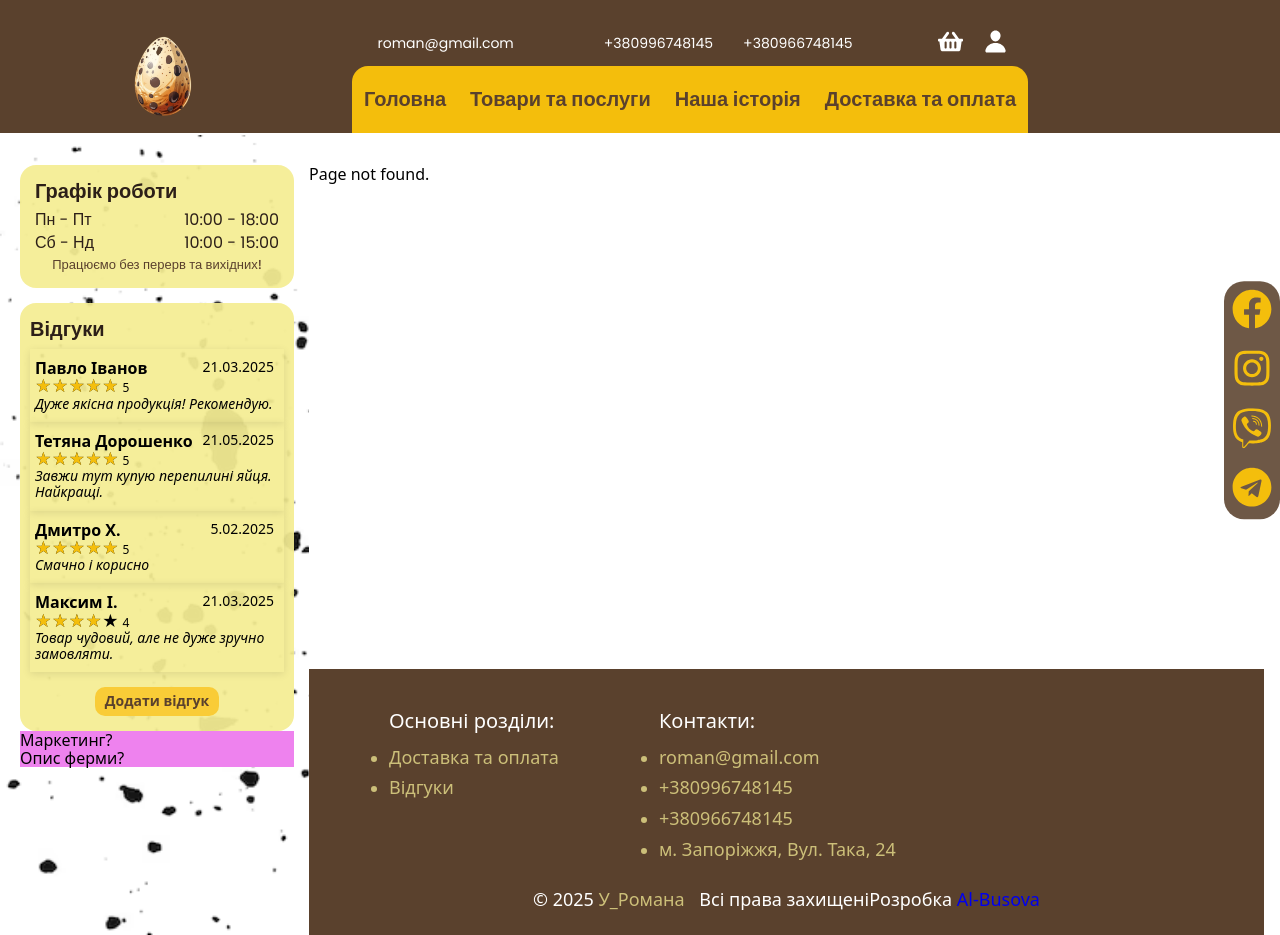
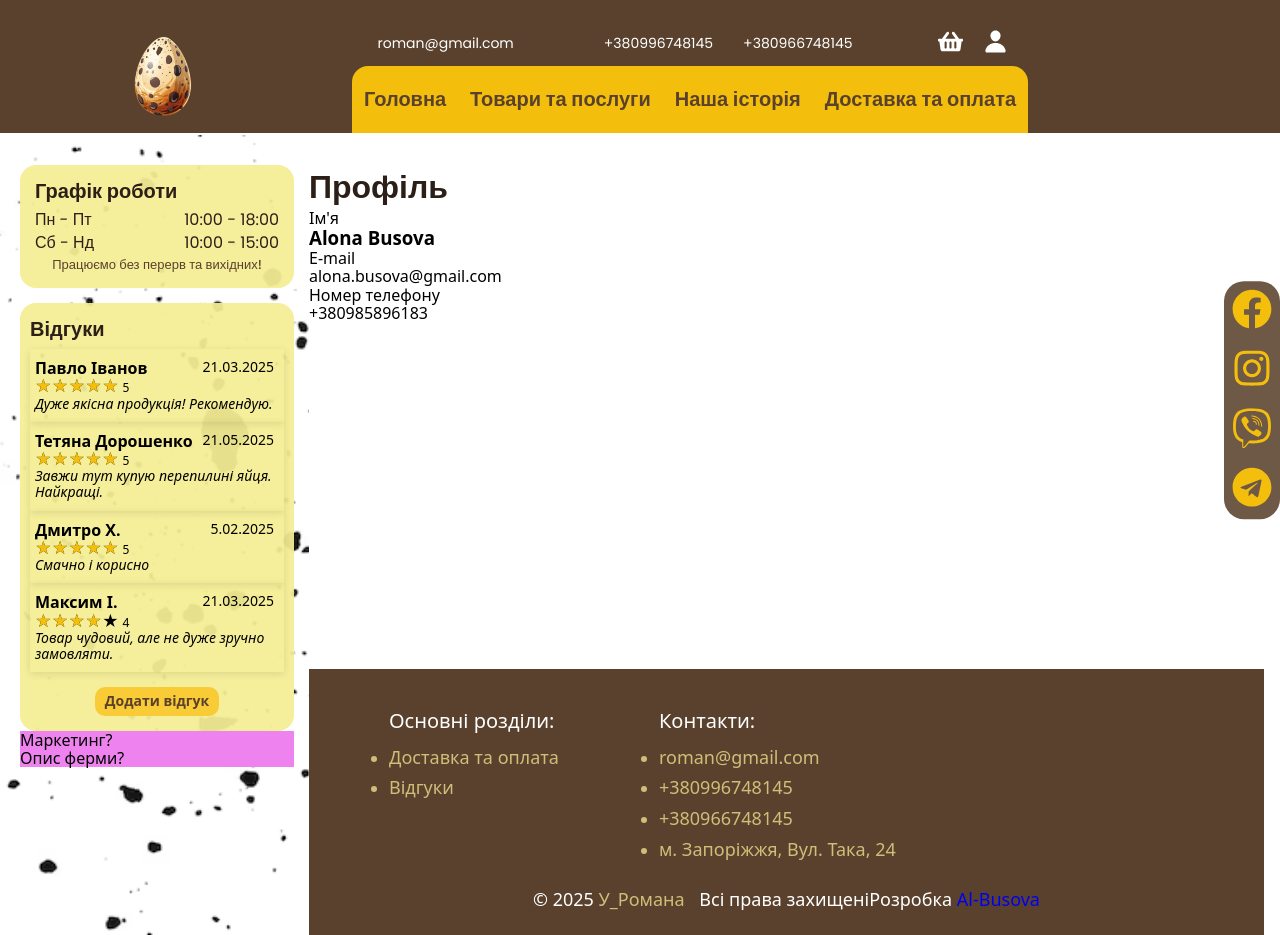
Before and after one commit to al-busova/u_romana, a React (Create React App) app: page /u_romana/profile in a window 1280 px wide. Built offline with nearby package versions, Linux system fonts and the light colour scheme.

Commit message:
add userPage and fix backet

```diff
--- a/src/components/App.jsx
+++ b/src/components/App.jsx
@@ -4,6 +4,7 @@ import { SharedLayout } from './SharedLayout';
 import PublicRoute from '../components/PublicRoute';
 import { LeftSide } from './LeftSide/LeftSide';
 import { MainBody } from './LeftSide/LeftSide.styled';
+
 
 const GoodsPage = lazy(() => import('../pages/GoodsPage/GoodsPage'));
 const OurHistoryPage = lazy(() =>
@@ -15,6 +16,7 @@ const DeliveryPayPage = lazy(() =>
   import('../pages/DeliveryPayPage/DeliveryPayPage')
 );
 const Basket = lazy(() => import('../pages/BasketPage/BasketPage'));
+const UserPage = lazy(() => import('../pages/UserPage/UserPage'));
 
 export const App = () => {
   // const isLoading = useSelector(selectIsLoading);
@@ -52,6 +54,14 @@ export const App = () => {
               }
             />
             <Route
+              path="/profile"
+              element={
+                <PublicRoute>
+                  <UserPage />
+                </PublicRoute>
+              }
+            />
+            <Route
               path="/contacts"
               element={
                 <PublicRoute>
--- a/src/components/TopHeader/TopHeader.jsx
+++ b/src/components/TopHeader/TopHeader.jsx
@@ -21,9 +21,11 @@ export const TopHeader = () => {
         </div>
         <WrapperIcons>
           <NavLink to="/basket">
-            <FaShoppingBasket color="white"  />
+            <FaShoppingBasket color="white" />
           </NavLink>
-          <IoPerson color="white"  />
+          <NavLink to="/profile">
+            <IoPerson color="white" />{' '}
+          </NavLink>
         </WrapperIcons>
       </ContactsWrapper>
     </Container>
--- a/src/pages/BasketPage/BasketPage.jsx
+++ b/src/pages/BasketPage/BasketPage.jsx
@@ -34,7 +34,7 @@ const Basket = () => {
           Разом до сплати{' '}
           {basketGoods &&
             basketGoods.reduce((prev, good) => {
-              return prev + good.price;
+              return prev + good.price*good.count;
             }, 0)}
         </p>
         <button>Офрмити замолення</button>
--- a/src/pages/GoodsPage/GoodsPage.jsx
+++ b/src/pages/GoodsPage/GoodsPage.jsx
@@ -21,25 +21,9 @@ const GoodsPage = () => {
   });
   const [basket, setBasket] = useState([]);
 
-  const modifBasket = basket => {
-    const newBasket = [];
-    basket.map(good => {
-      const dubl = newBasket.find(el => el._id === good._id);
-      if (!dubl) {
-        newBasket.push({ ...good, count: 1 });
-      } else {
-        newBasket.map(el => {
-          return el.id === dubl.id ? (el.count = el.count + 1) : {};
-        });
-      }
-      return newBasket;
-    });
-    return newBasket;
-  };
-
   useEffect(() => {
     window.localStorage.setItem(GOODS, JSON.stringify(goods));
-    window.localStorage.setItem(BASKET, JSON.stringify(modifBasket(basket)));
+    window.localStorage.setItem(BASKET, JSON.stringify(basket));
   }, [goods, basket]);
 
   const handlerSearchInput = e => {
@@ -58,8 +42,18 @@ const GoodsPage = () => {
   };
 
   const addToBasket = el => {
-    console.log(el);
-    setBasket(prev => [...prev, el]);
+    setBasket(prevBasket => {
+      const index = prevBasket.findIndex(item => item._id === el._id);
+      if (index !== -1) {
+        const updatedBasket = [...prevBasket];
+        const existingItem = { ...updatedBasket[index] };
+        existingItem.count = (existingItem.count || 1) + 1;
+        updatedBasket[index] = existingItem;
+        return updatedBasket;
+      } else {
+        return [...prevBasket, { ...el, count: 1 }];
+      }
+    });
     // (а на бекенде должно біть - 1 и нужна проверка, что
     //   если кол - о меньше, чем просит покупатель, то показать,
     //   что осталось только столько - то)
@@ -91,7 +85,7 @@ const GoodsPage = () => {
                   ) : (
                     <p>Немає в наявності</p>
                   )}
-                  <p> счетчик колличества</p>
+                  <p> счетчик колличества {good.count}</p>
                   <button
                     onClick={e => {
                       e.preventDefault();
@@ -111,3 +105,18 @@ const GoodsPage = () => {
 };
 
 export default GoodsPage;
+  // const modifBasket = basket => {
+  //   // const newBasket = [];
+  //   // basket.map(good => {
+  //   //   const dubl = newBasket.find(el => el._id === good._id);
+  //   //   if (!dubl) {
+  //   //     newBasket.push({ ...good, count: 1 });
+  //   //   } else {
+  //   //     newBasket.map(el => {
+  //   //       return el.id === dubl.id ? (el.count = el.count + 1) : {};
+  //   //     });
+  //   //   }
+  //   //   return newBasket;
+  //   // });
+  //   // return newBasket;
+  // };
--- /dev/null
+++ b/src/pages/UserPage/UserPage.jsx
@@ -0,0 +1,36 @@
+import { PageTitle } from 'components/common/CommonText.styled';
+import { Section } from './UserPage.styled';
+const user =
+  {
+    name: 'Alona Busova',
+    email: 'alona.busova@gmail.com',
+    phone: '+380985896183',
+    _id: '478hhfsh',
+  };
+const UserPage = () => {
+  return (
+    <>
+      <Section>
+        <PageTitle>Профіль</PageTitle>
+        {user &&
+          <ul>
+            <li>
+              <p>Ім'я</p> <h3>{user.name}</h3>
+            </li>
+            <li>
+              <p>E-mail</p>
+              <p>{user.email}</p>
+            </li>
+            <li>
+              {' '}
+              <p>Номер телефону</p>
+              <p>{user.phone}</p>
+            </li>
+          </ul>
+        }
+      </Section>
+    </>
+  );
+};
+
+export default UserPage;
--- /dev/null
+++ b/src/pages/UserPage/UserPage.styled.jsx
@@ -0,0 +1,6 @@
+import styled from 'styled-components';
+// import { device } from 'Device';
+
+export const Section = styled.section`
+
+`;
```
